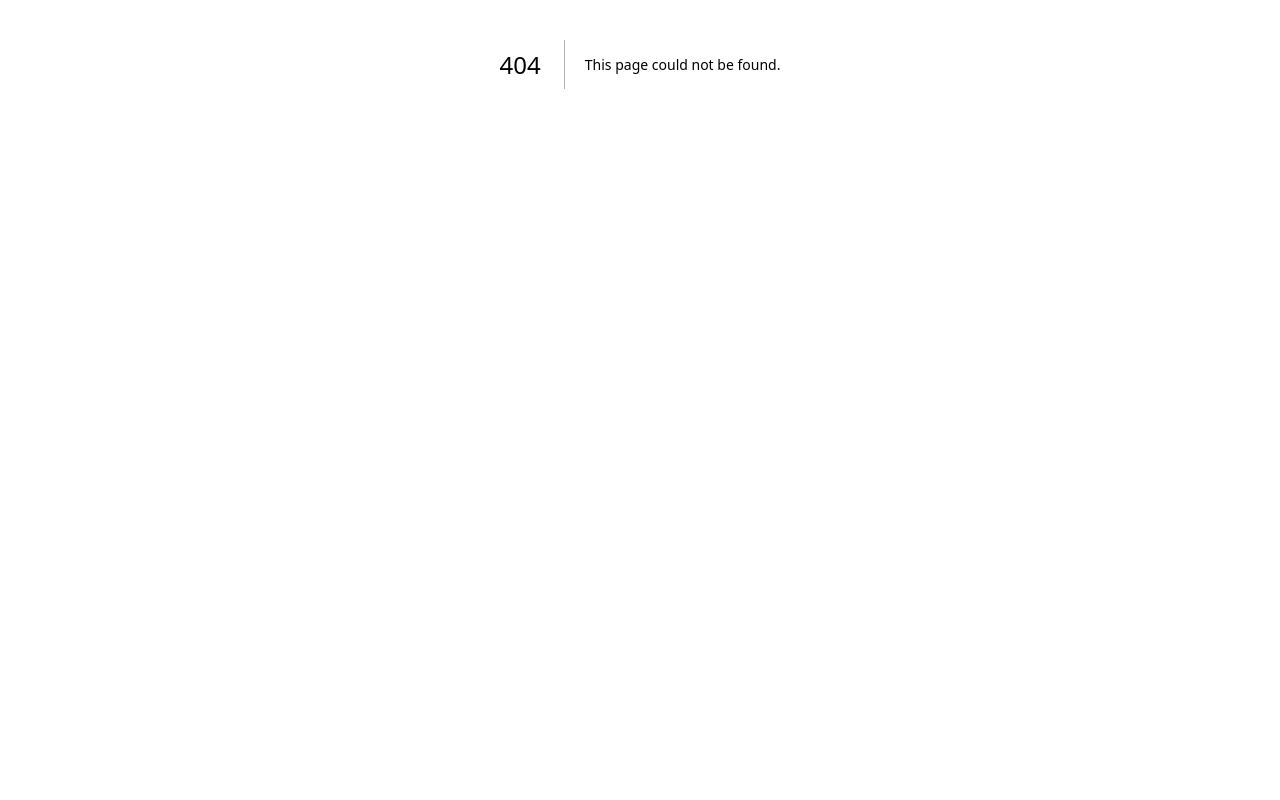
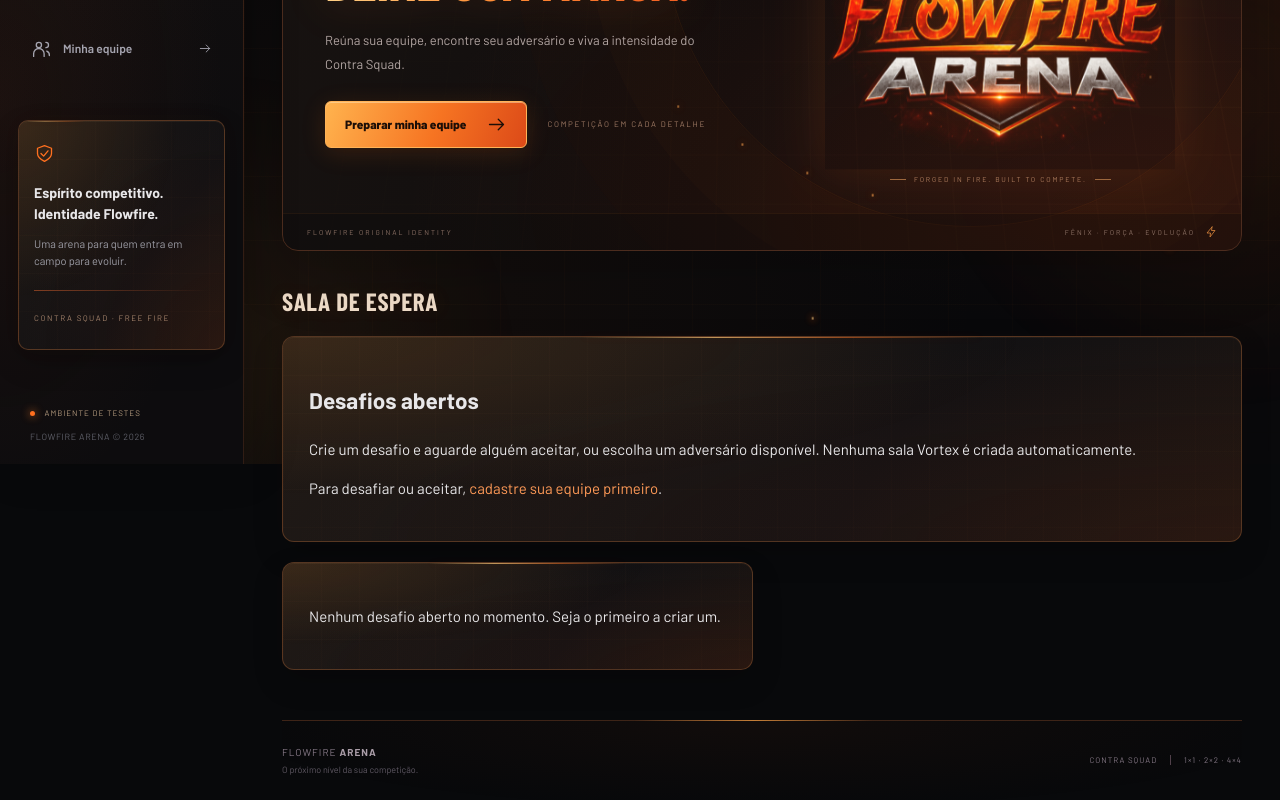
Before and after one commit to ernanefideles22-bot/FLOWFIRE-ARENA, a Next.js app: page /confrontos in a window 1280 px wide. Before the commit this address had no page. Shown: the part 336-1136 px from the top of the page. Before the commit the page ends 800 px from the top, so only its background shows below. Built offline with nearby package versions, Linux system fonts and the light colour scheme; no server answers; the database is empty; a web font is replaced by a local one.

Commit message:
feat: player-facing challenge waiting room

```diff
--- /dev/null
+++ b/src/app/confrontos/page.tsx
@@ -0,0 +1,18 @@
+'use client';
+import {useCallback,useEffect,useState} from 'react';
+import {ArenaShell,ArenaHero} from '../../components/arena-shell';
+type Challenge={teamId:string;mode:string;teamName:string;captain:string;createdAt:string};
+type Credentials={teamId:string;queueToken:string;mode:string;name:string};
+export default function ChallengesPage(){
+ const [mine,setMine]=useState<Credentials|null>(null),[items,setItems]=useState<Challenge[]>([]),[loading,setLoading]=useState(false),[notice,setNotice]=useState('');
+ useEffect(()=>{try{const x=JSON.parse(localStorage.getItem('flowfire-arena-team-v1')||'null');if(x?.teamId&&x?.queueToken&&x?.mode)setMine(x);}catch{}},[]);
+ const refresh=useCallback(async()=>{try{const r=await fetch('/api/challenges',{cache:'no-store'});if(!r.ok)throw Error('Não foi possível consultar desafios');const d=await r.json();setItems(d.challenges||[]);}catch(e){setNotice(e instanceof Error?e.message:'Erro ao consultar desafios');}},[]);
+ useEffect(()=>{void refresh();const timer=setInterval(()=>void refresh(),12000);return()=>clearInterval(timer);},[refresh]);
+ async function action(kind:'create'|'accept'|'cancel',opponentId?:string){if(!mine)return;setLoading(true);setNotice('');try{const r=await fetch('/api/challenges',{method:'POST',headers:{'content-type':'application/json'},body:JSON.stringify({teamId:mine.teamId,queueToken:mine.queueToken,action:kind,opponentId})});const d=await r.json();if(!r.ok)throw Error(d.error||'Operação não concluída');setNotice(kind==='create'?'Seu desafio está visível na sala de espera.':kind==='cancel'?'Desafio cancelado.':'Confronto confirmado! Consulte sua partida na área da equipe.');await refresh();}catch(e){setNotice(e instanceof Error?e.message:'Falha na operação');}finally{setLoading(false);}}
+ const own=items.some(x=>x.teamId===mine?.teamId);
+ return <ArenaShell><ArenaHero/><div className="section-heading"><h2>Sala de espera</h2></div>
+ <section className="panel" style={{marginBottom:20}}><h2>Desafios abertos</h2><p>Crie um desafio e aguarde alguém aceitar, ou escolha um adversário disponível. Nenhuma sala Vortex é criada automaticamente.</p>
+ {!mine?<p>Para desafiar ou aceitar, <a href="/#inscricao" style={{color:'#ff9a57'}}>cadastre sua equipe primeiro</a>.</p>:<div><p>Sua equipe: <strong>{mine.name}</strong> · {mine.mode.replace('v','x')}</p>{own?<button disabled={loading} onClick={()=>action('cancel')} style={{padding:12,borderRadius:8}}>Cancelar meu desafio</button>:<button disabled={loading} onClick={()=>action('create')} className="primary-button" style={{padding:12,border:0,borderRadius:8}}>Criar desafio aberto</button>} <a href="/#inscricao" style={{marginLeft:14,color:'#ffb582'}}>Minha equipe</a></div>}
+ {notice&&<p role="status">{notice}</p>}</section>
+ <div className="match-grid">{items.length===0?<section className="panel"><p>Nenhum desafio aberto no momento. Seja o primeiro a criar um.</p></section>:items.map(x=><article className="match-card" key={x.teamId} style={{padding:20,borderRadius:14,background:'#19131a',border:'1px solid #6c3923'}}><div style={{display:'flex',justifyContent:'space-between',gap:12,flexWrap:'wrap'}}><strong>{x.teamName}</strong><span style={{color:'#ffae70'}}>{x.mode.replace('v','x')}</span></div><p style={{color:'#b8a8a1'}}>Capitão: {x.captain}</p><p style={{color:'#83d9aa'}}>Aguardando adversário</p>{mine&&mine.teamId!==x.teamId&&<button disabled={loading||mine.mode!==x.mode} onClick={()=>action('accept',x.teamId)} style={{padding:12,borderRadius:8,background:'#ed6a32',color:'#fff',border:0}}>{mine.mode===x.mode?'Aceitar confronto':'Modalidade diferente'}</button>}{mine?.teamId===x.teamId&&<span>Seu desafio</span>}</article>)}</div></ArenaShell>;
+}
```
